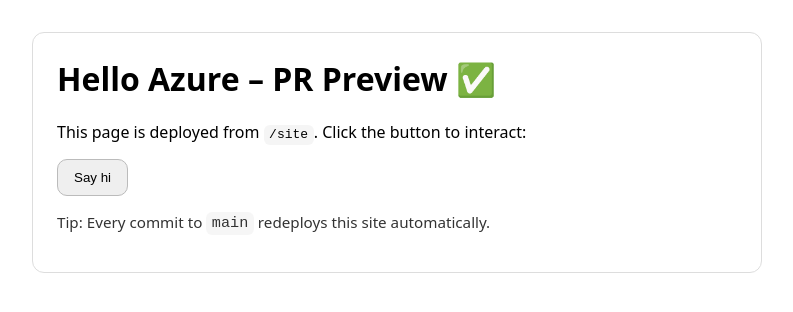
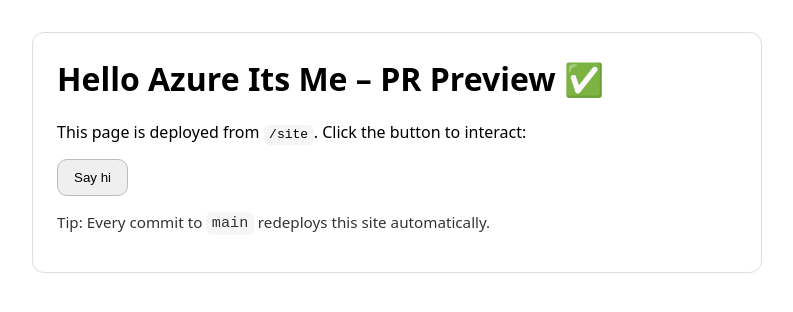
Before and after one commit to stephanusdijkema-dotcom/hello-azure-ui, a plain HTML site: page site/index.html in a window 1280 px wide. Shown: the whole page, without its empty margins (0-793 px from the left). Drawn offline with Linux system fonts and the light colour scheme.

Commit message:
Update index.html

```diff
--- a/site/index.html
+++ b/site/index.html
@@ -6,7 +6,7 @@
 </head>
 <body>
   <div class="card">
-    <h1>Hello Azure – PR Preview ✅</h1>
+    <h1>Hello Azure Its Me – PR Preview ✅</h1>
     <p>This page is deployed from <code>/site</code>. Click the button to interact:</p>
 
     <button id="toggle">Say hi</button>
```
